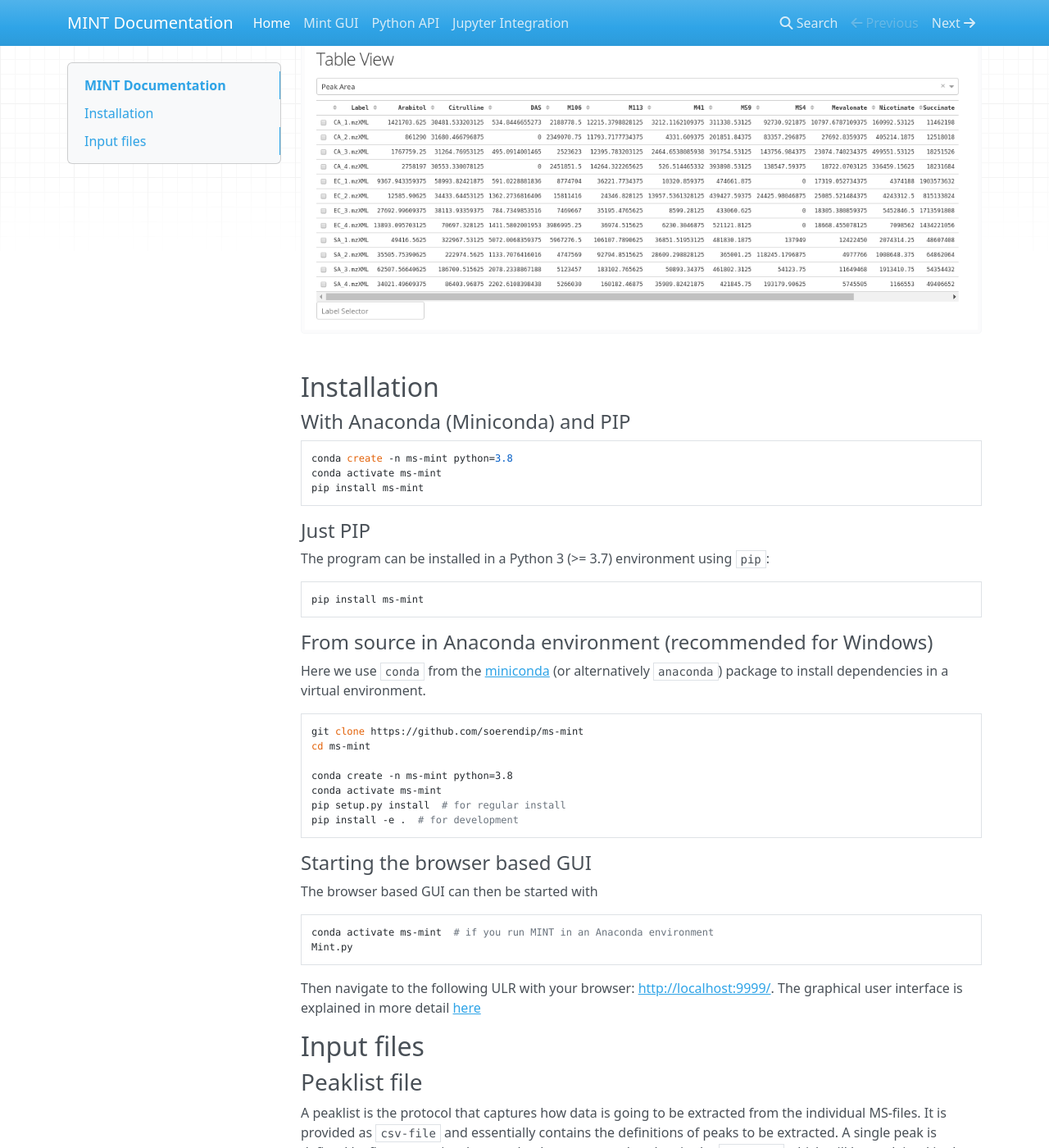
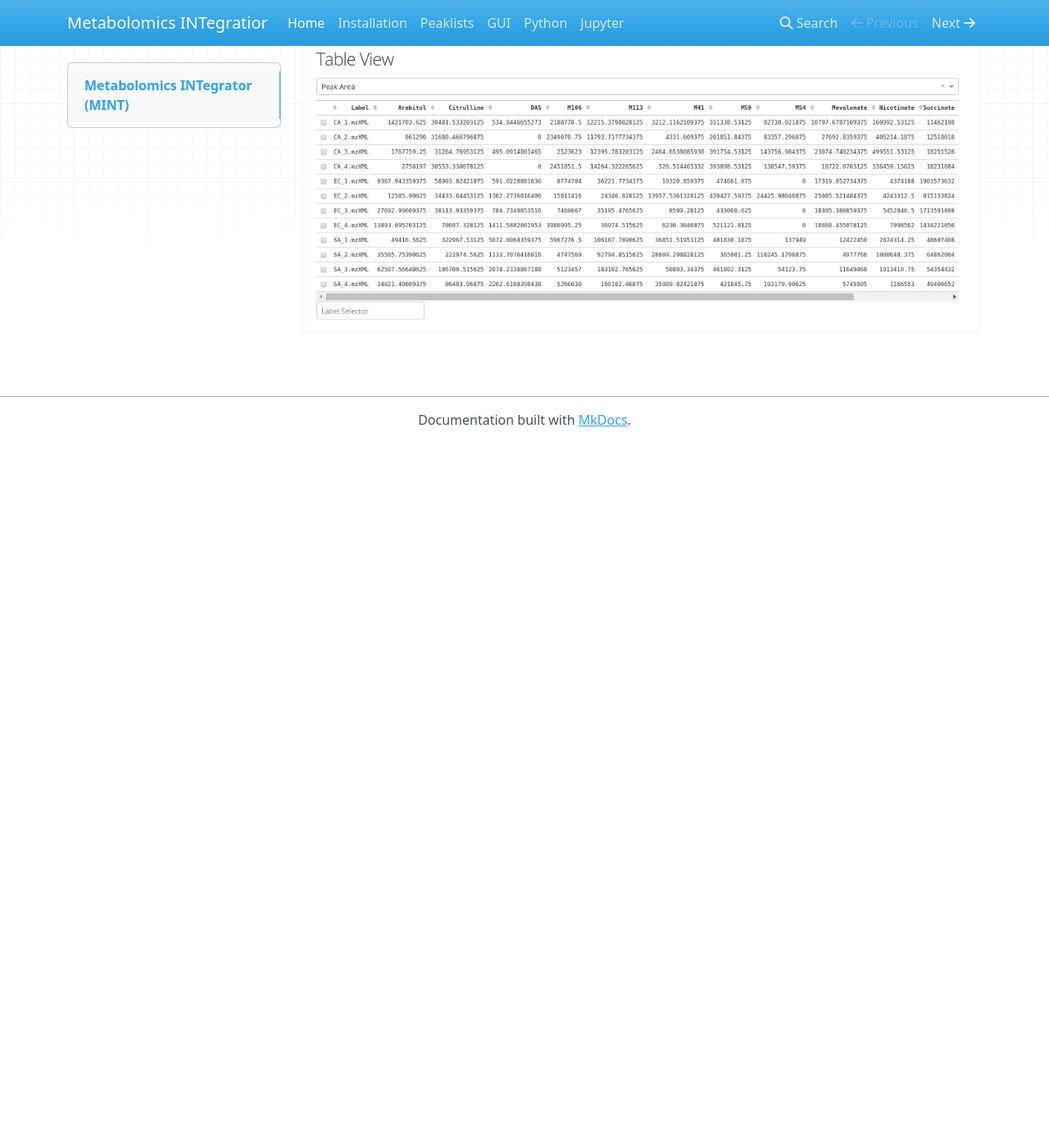
Before and after one commit to LewisResearchGroup/ms-mint, an MkDocs documentation site: the page built from docs/index.md, in a window 1280 px wide and 1400 px high, scrolled down 642 px. Shown: the whole window at 82% size. Built offline with MkDocs 1.6.1, drawn with Linux system fonts in a browser that asks for light colours; nearby versions of some CDN libraries; after the commit the page ends 1182 px from its top, so only the background shows below that; some of the changed text lies outside the part shown.

Commit message:
Layout update

````diff
--- a/docs/index.md
+++ b/docs/index.md
@@ -1,65 +1,7 @@
-# MINT Documentation
+# Metabolomics INTegrator (MINT)
 
-MINT (Metabolomics Integrator) is an app for processing mzML and mzXML mass-spectrometry (MS) files in MS1 mode. Its main function is to sum up intensity values from (usually) pre-defined windows in m/z and scan-time (also called retention time) space. These windows can be provided in from of a [peaklist-file](index.md#peaklists) or set programmatically. Therefore, a large number of MS-files can be processed in very standardized and reproducible manner.
+MINT (Metabolomics Integrator) is an app for a streamlined post-processing of files from  liquid chromatography-mass spectrometry (LCMS) files. MINT can read mzML and mzXML formats. Its main function is to sum up intensity values from pre-defined windows in mass over charge (m/z) and retention time (RT) space. These windows can be provided in from of a [peaklist](peaklists.md) or created interactively in the [GUI](gui.md). Whith this setup large numbers of LCMS-files can be processed automatically, standardized and in a highly reproducible manner.
 
-The tool can be used with a browser based graphical user interface (GUI) implemented as interactive dashboard with [Plotly-Dash](https://plot.ly/dash/). A second (experimental) GUI is available that runs integrated in a `Jupyter Notebook`. Alternatively, the `ms_mint` package can be imported as python library to be integrated in any Python script and processing pipeline to automate MS-file processing.
+The tool can be used with a browser based graphical user interface (GUI) implemented as interactive dashboard with [Plotly-Dash](https://plot.ly/dash/). Alternatively, the `ms_mint` package can be imported as python library to be integrated in any regular Python code as part of a larger processing pipeline.
 
 ![MINT](image/mint-overview.png)
-
-
-## Installation
-
-#### With Anaconda (Miniconda) and PIP
-
-    conda create -n ms-mint python=3.8
-    conda activate ms-mint
-    pip install ms-mint
-
-#### Just PIP
-
-The program can be installed in a Python 3 (>= 3.7) environment using `pip`:
-
-    pip install ms-mint
-
-#### From source in Anaconda environment (recommended for Windows)
-
-Here we use `conda` from the [miniconda](https://conda.io/en/latest/miniconda.html) (or alternatively `anaconda`) package to install dependencies in a virtual environment.
-
-    git clone https://github.com/soerendip/ms-mint
-    cd ms-mint
-
-    conda create -n ms-mint python=3.8
-    conda activate ms-mint
-    pip setup.py install  # for regular install
-    pip install -e .  # for development
-
-#### Starting the browser based GUI
-
-The browser based GUI can then be started with
-
-    conda activate ms-mint  # if you run MINT in an Anaconda environment
-    Mint.py
-
-Then navigate to the following ULR with your browser: [http://localhost:9999/](http://localhost:9999/). The graphical user interface is explained in more detail [here](gui.md)
-
-## Input files
-### Peaklist file
-A peaklist is the protocol that captures how data is going to be extracted from the individual MS-files. It is provided as `csv-file` and essentially contains the definitions of peaks to be extracted. A single peak is defined by five properties that need to be present as headers in the `csv-file` which will be explained in the following:
-
-- **peak_label** : A __unique__ identifier such as the biomarker name or ID. Even if multiple peaklist files are used, the label have to be unique across all the files.
-- **mz_mean** : The target mass (m/z-value) in [Da].
-- **mz_width** : The width of the peak in the m/z-dimension in units of ppm. The window will be *mz_mean* +/- (mz_width * mz_mean * 1e-6). Usually, a values between 5 and 10 are used.
-- **rt_min** : The start of the retention time for each peak in [min].
-- **rt_max** : The end of the retention time for each peak in [min].
-- **intensity_threshold** : A threshold that is applied to filter noise for each window individually. Can be set to 0 or any positive value.
-
-#### Example file
-**peaklist.csv:**
-```text
-peak_label,mz_mean,mz_width,rt_min,rt_max,intensity_threshold
-Biomarker-A,151.0605,10,4.65,5.2,0
-Biomarker-B,151.02585,10,4.18,4.53,0
-```
-
-### Mass spectrometry files (mzML or mzXML)
-...
--- a/mkdocs.yml
+++ b/mkdocs.yml
@@ -1,8 +1,10 @@
-site_name: MINT Documentation
+site_name: Metabolomics INTegratior
 site_url: https://github.com/soerendip/ms-mint
 site_author: Soren Wacker
 nav:
   - Home: 'index.md'
-  - Mint GUI: 'gui.md'
-  - Python API: 'python.md'
-  - Jupyter Integration: 'jupyter.md'
+  - Installation: 'install.md'
+  - Peaklists: 'peaklists.md'
+  - GUI: 'gui.md'
+  - Python: 'python.md'
+  - Jupyter: 'jupyter.md'
````
Also changed, not shown: docs/gui.md (+2 -2 lines), 2 other files.
